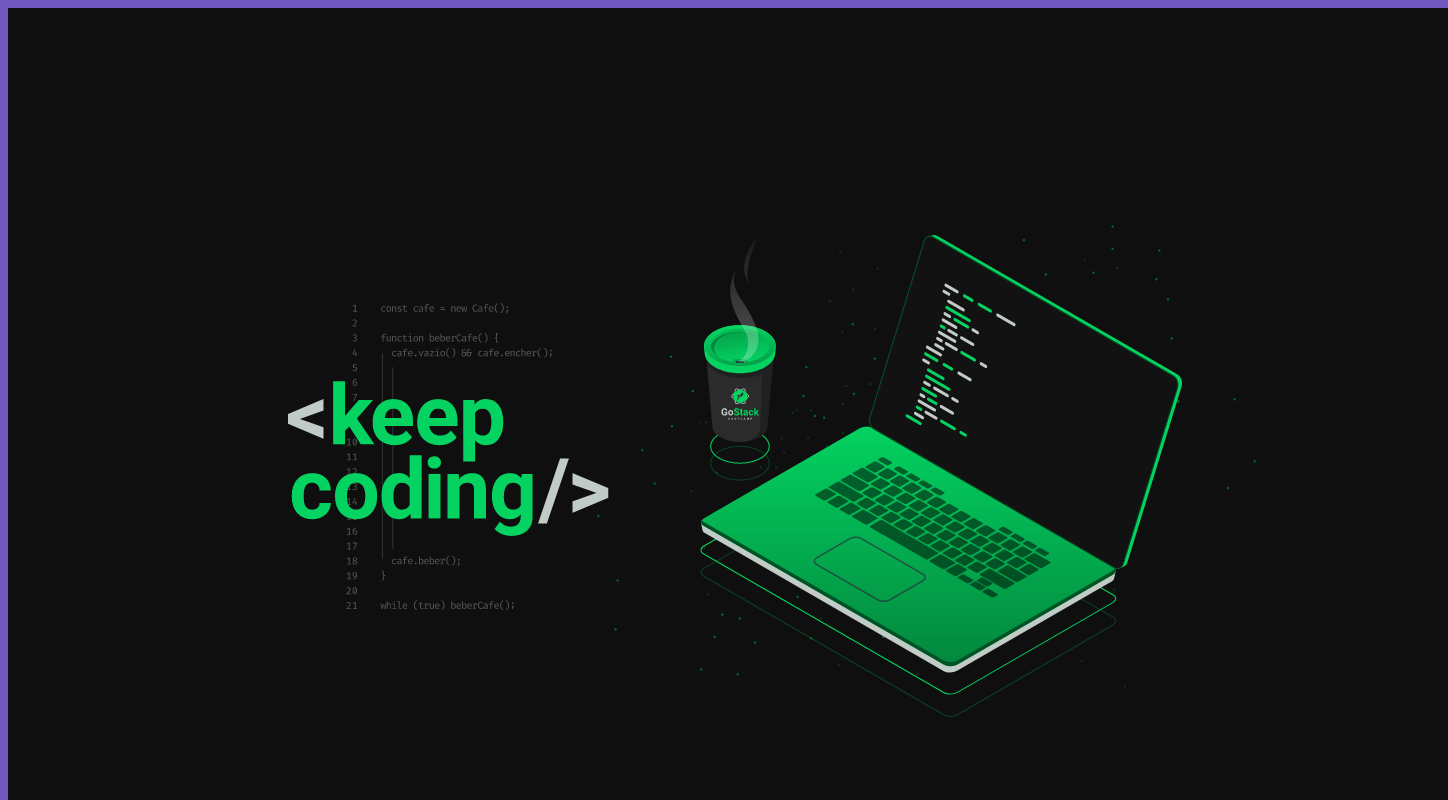
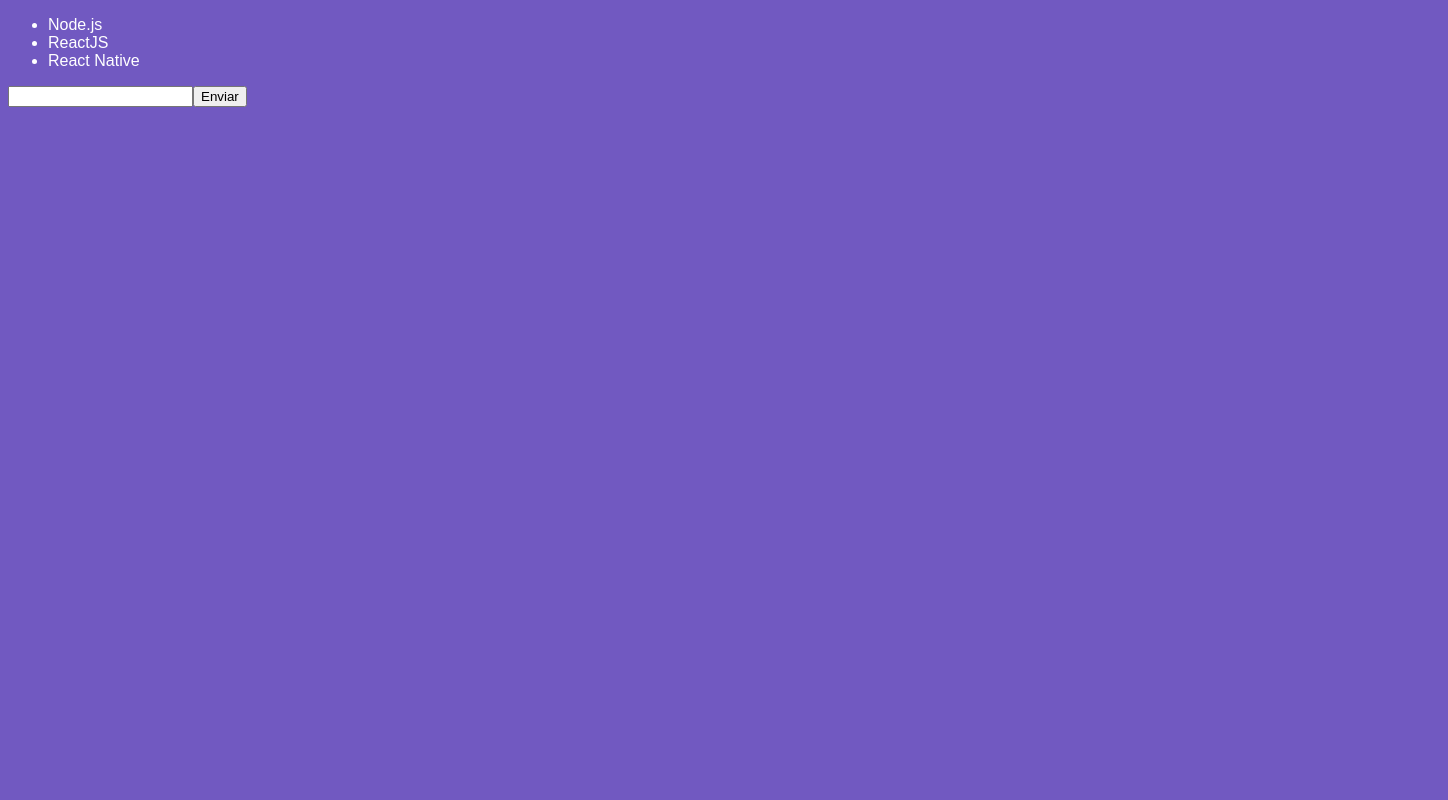
Before and after one commit to GrafSousa/bootcamp-modulo04, a React app: page / in a window 1280 px wide. Shown: the top 800 px of the page, 1448 px wide, since content can reach past the window. Built offline with nearby package versions, Linux system fonts and the light colour scheme.

Commit message:
Adiciona feature de CR de tecnologias

```diff
--- a/babel.config.js
+++ b/babel.config.js
@@ -3,4 +3,7 @@
     "@babel/preset-env",
     "@babel/preset-react"
   ],
+  plugins: [
+    '@babel/plugin-proposal-class-properties'
+  ]
 };
--- a/package.json
+++ b/package.json
@@ -9,6 +9,7 @@
   },
   "devDependencies": {
     "@babel/core": "^7.7.0",
+    "@babel/plugin-proposal-class-properties": "^7.7.0",
     "@babel/preset-env": "^7.7.1",
     "@babel/preset-react": "^7.7.0",
     "babel-loader": "^8.0.6",
--- a/src/App.js
+++ b/src/App.js
@@ -1,10 +1,10 @@
 import React from 'react';
 import './App.css';
 
-import wallpaper from './assets/Wallpaper Bootcamp - 1440x900.png'
+import TechList from './components/TechList';
 
 function App() {
-  return <img src={wallpaper} />
+  return <TechList />
 }
 
 export default App;
--- /dev/null
+++ b/src/components/TechList.js
@@ -0,0 +1,43 @@
+import React, { Component } from 'react';
+
+class TechList extends Component {
+  state = {
+    newTech: '',
+    techs: [
+      'Node.js',
+      'ReactJS',
+      'React Native'
+    ]
+  };
+
+  handleInputChange = e => {
+    this.setState({ newTech: e.target.value });
+  }
+
+  handleSubmit = e => {
+    e.preventDefault();
+
+    this.setState({
+      techs: [...this.state.techs, this.state.newTech],
+      newTech: ''
+    });
+  }
+
+  render() {
+    return (
+      <form onSubmit={this.handleSubmit}>
+        <ul>
+          {this.state.techs.map(tech => <li key={tech}>{tech}</li>)}
+        </ul>
+        <input
+          type="type"
+          onChange={this.handleInputChange}
+          value={this.state.newTech}
+        />
+        <button type="submit">Enviar</button>
+      </form>
+    );
+  }
+}
+
+export default TechList;
```
Also changed, not shown: 1 other file (tests, documents, lock files or other folders).
